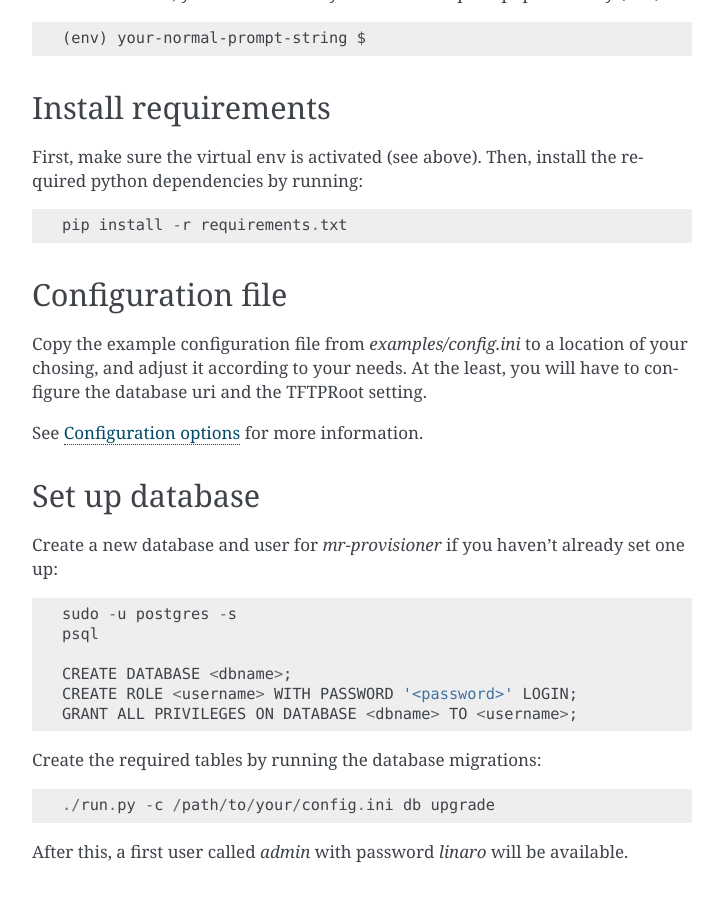
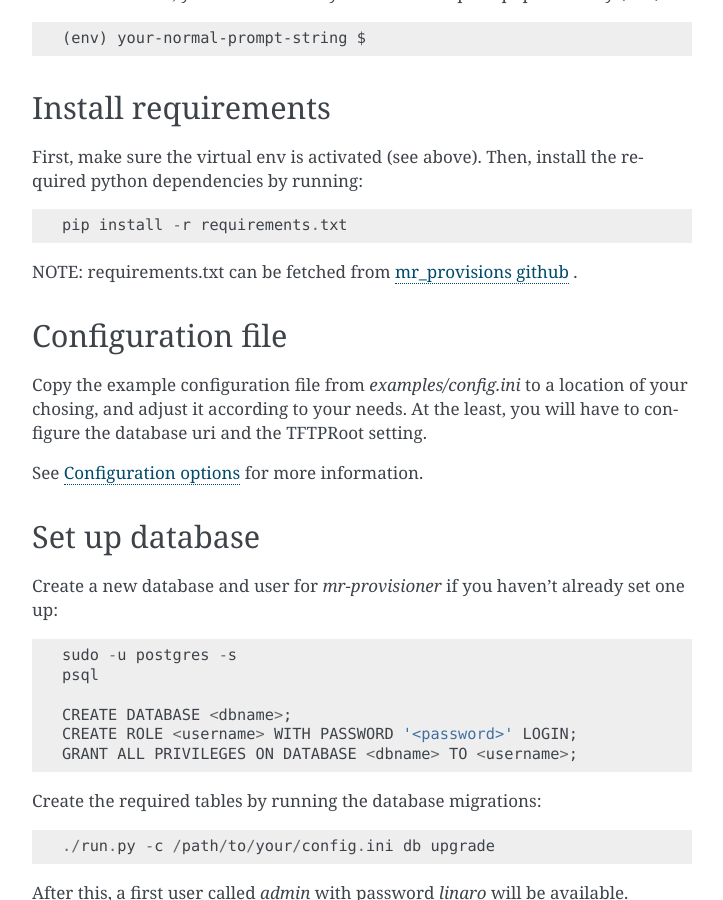
Before and after one commit to mr-provisioner/mr-provisioner, a Sphinx documentation site: the page built from docs/getting_started.rst, in a window 1280 px wide and 900 px high, scrolled down 993 px. Shown: the whole window, without its empty margins (388-1111 px from the left). Built offline with Sphinx 7.4.7, drawn with Linux system fonts in a browser that asks for light colours.

Commit message:
Update getting_started.rst

```diff
--- a/docs/getting_started.rst
+++ b/docs/getting_started.rst
@@ -48,6 +48,8 @@ First, make sure the virtual env is activated (see above). Then, install the req
 
     pip install -r requirements.txt
 
+NOTE: requirements.txt can be fetched from `mr_provisions github <https://github.com/Linaro/mr-provisioner/blob/master/requirements.txt>`_
+.
 
 Configuration file
 ------------------
```
